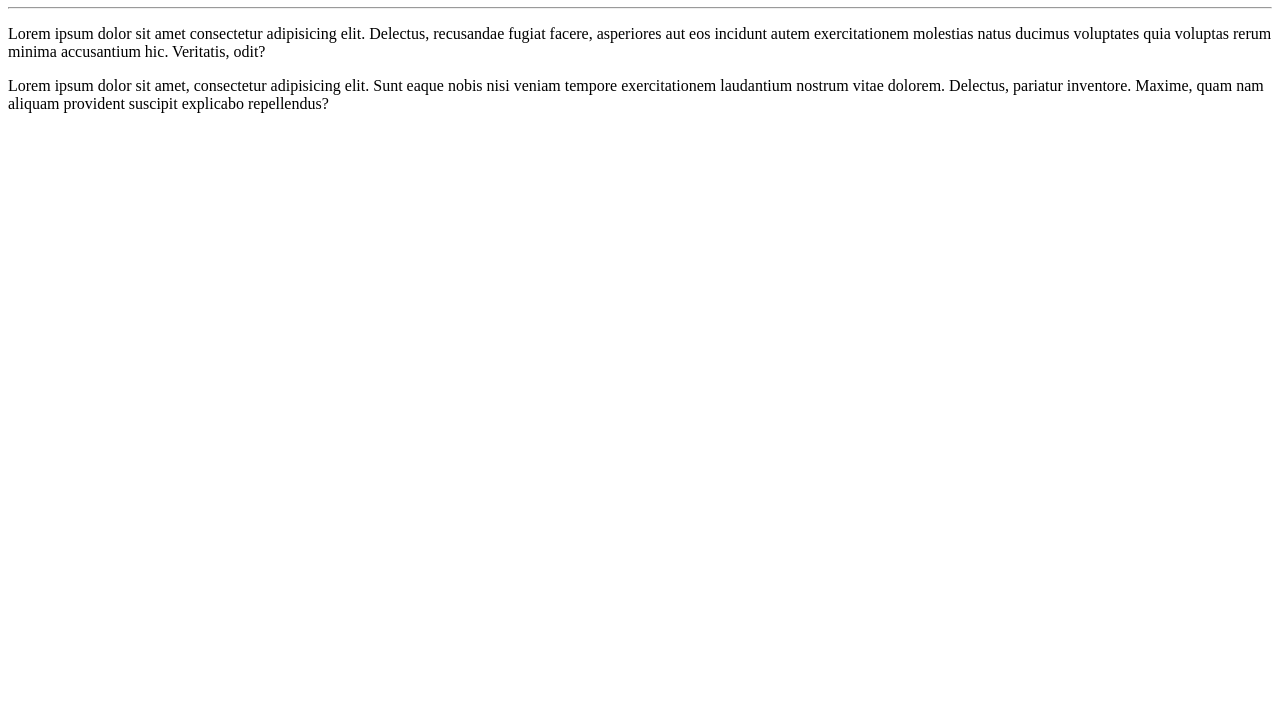
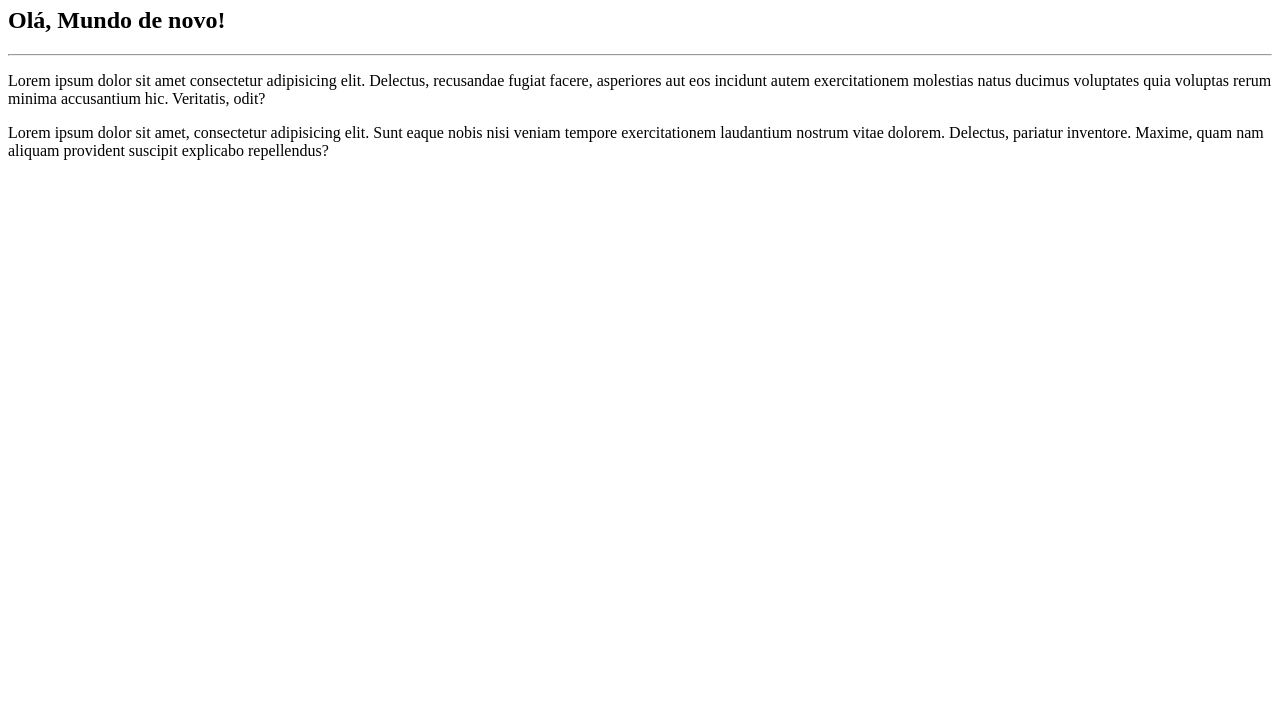
Before and after one commit to samuelpavanati/Ola-Mundo, a plain HTML site: page site-exemplo/index.html in a window 1280 px wide. Shown: the part 73-800 px from the top of the page. Drawn offline with Linux system fonts and the light colour scheme.

Commit message:
título h2 adicionado

```diff
--- a/site-exemplo/index.html
+++ b/site-exemplo/index.html
@@ -7,6 +7,7 @@
 </head>
 <body>
     <h1>Olá, Mundo!</h1>
+    <h2>Olá, Mundo de novo!</h2>
     <hr>
     <p>Lorem ipsum dolor sit amet consectetur adipisicing elit. Delectus, recusandae fugiat facere, asperiores aut eos incidunt autem exercitationem molestias natus ducimus voluptates quia voluptas rerum minima accusantium hic. Veritatis, odit?</p>
     <p>Lorem ipsum dolor sit amet, consectetur adipisicing elit. Sunt eaque nobis nisi veniam tempore exercitationem laudantium nostrum vitae dolorem. Delectus, pariatur inventore. Maxime, quam nam aliquam provident suscipit explicabo repellendus?</p>
```
